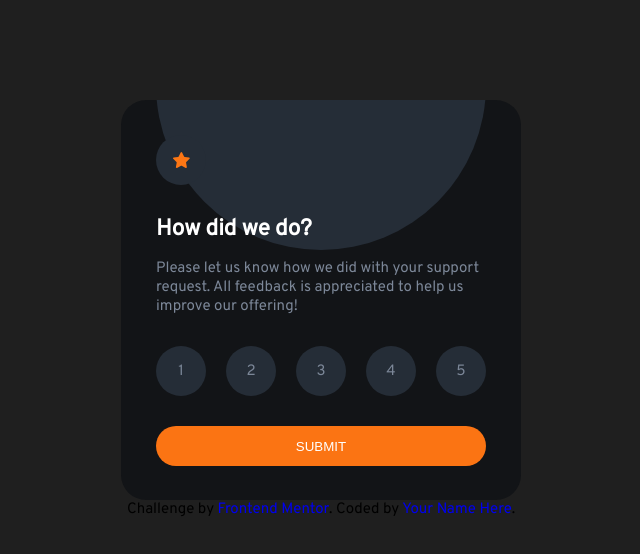
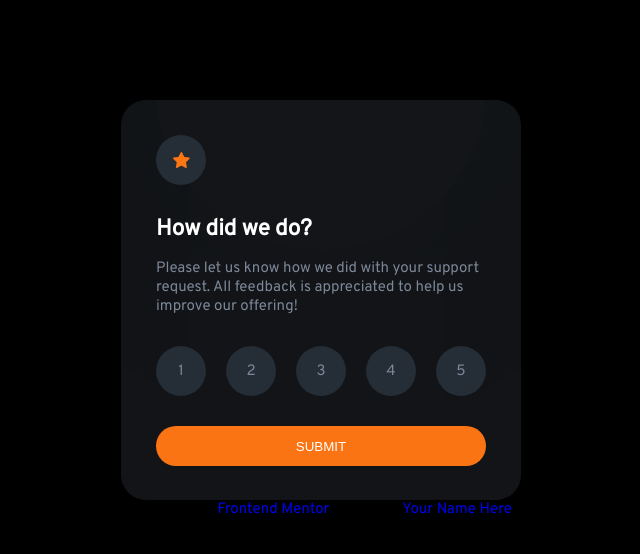
Before and after one commit to Yuniski/interactive-rating-component, a website built with Vite: page index.html in a window 1280 px wide. Shown: the whole page, without its empty margins (319-959 px from the left). Built offline with nearby package versions, Linux system fonts and the light colour scheme.

Commit message:
evil circle opacity

```diff
--- a/style.css
+++ b/style.css
@@ -19,7 +19,7 @@ body {
   font-size: 15px;
   font-family: 'Kumbh Sans', sans-serif;
   font-family: 'Overpass', sans-serif;
-  background-color: #1f1f1f;
+  background-color: #000000;
 }
 
 a {
@@ -59,6 +59,8 @@ a {
   border-radius: 50%;
   position: absolute;
   bottom: 250px;
+  opacity: 0.1;
+  box-shadow: 0 15px 400px 0 var(--dark-blue);
 }
 
 .card-content {
```
